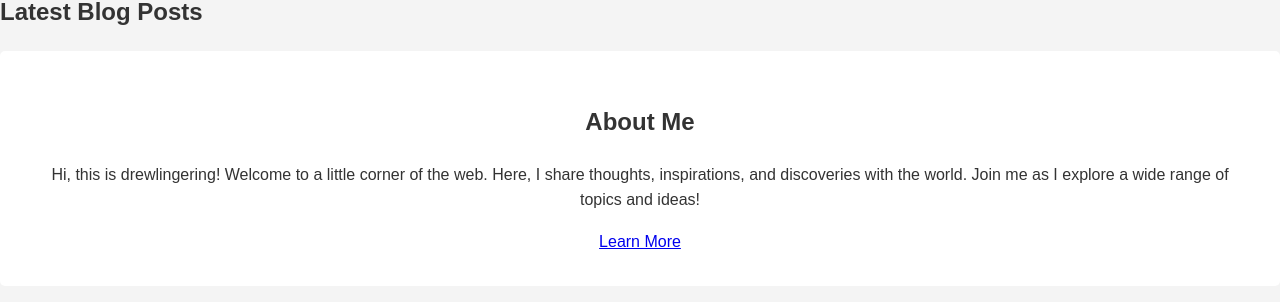
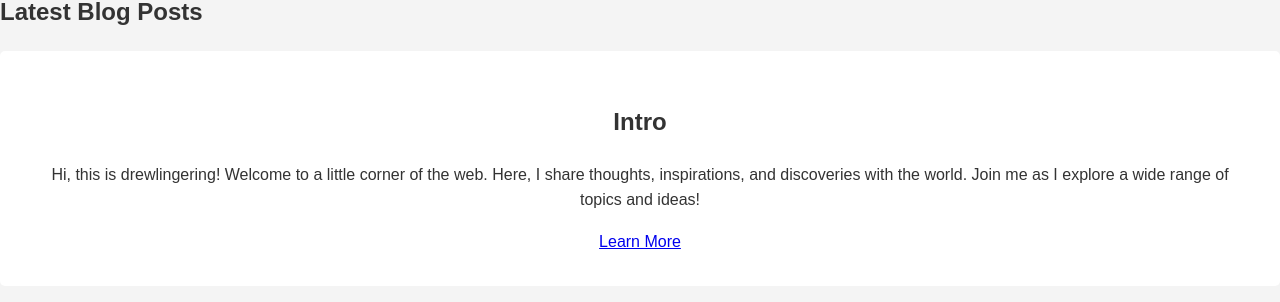
Before and after one commit to drewlingering/drewlingering.github.io, a Jekyll site: the page built from index.html, in a window 1280 px wide. Shown: the part 364-666 px from the top of the page. Built offline with Jekyll 4.4.1, drawn with Linux system fonts in a browser that asks for light colours.

Commit message:
Update index.html

```diff
--- a/index.html
+++ b/index.html
@@ -27,7 +27,7 @@ title: "Home"
 </section>
 
 <section id="about" class="about-section">
-    <h2>About Me</h2>
+    <h2>Intro</h2>
     <p>
         Hi, this is {{ site.author }}! Welcome to a little corner of the web. Here, I share thoughts, inspirations, and discoveries with the world.
         Join me as I explore a wide range of topics and ideas!
```
